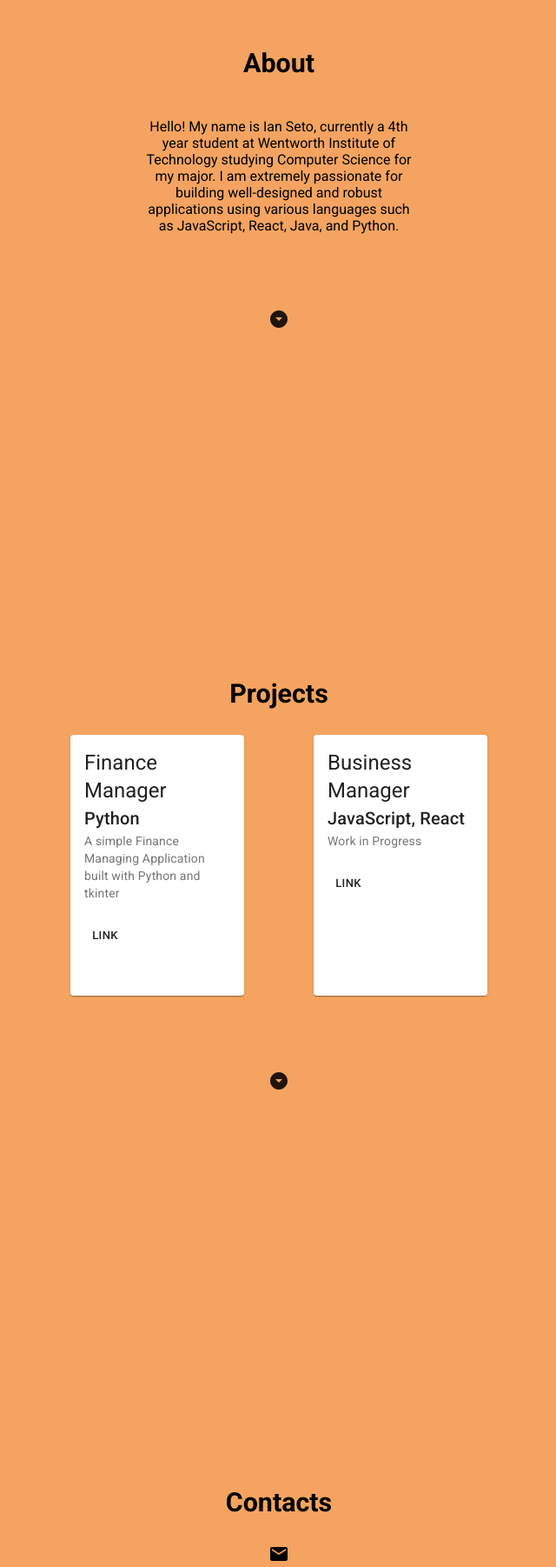
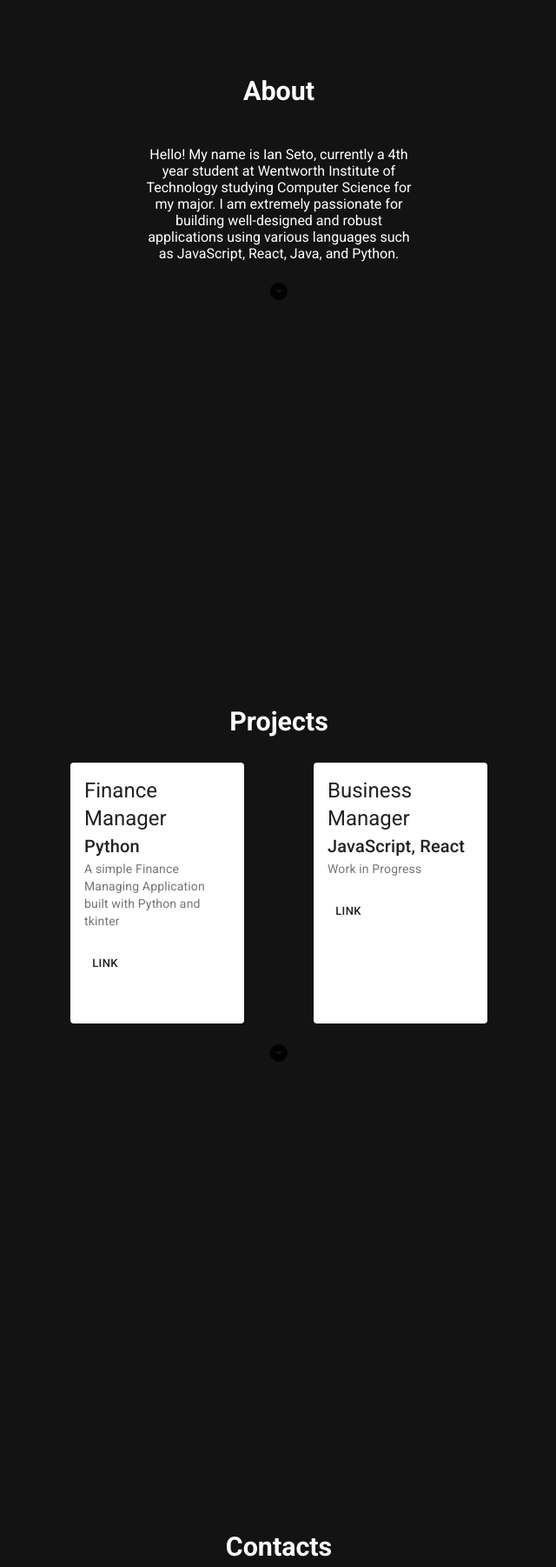
Before and after one commit to setoi1/React-Personal-Portfolio, a React (Create React App) app: page / in a window 1280 px wide. Shown: the part 995-2797 px from the top of the page at 87% size, without its empty margins (319-959 px from the left). Built offline with nearby package versions, Linux system fonts and the light colour scheme; grey boxes are pictures that could not be loaded.

Commit message:
Changed page background color

```diff
--- a/src/App.css
+++ b/src/App.css
@@ -3,7 +3,7 @@ body {
 }
 
 .App {
-  background-color: sandybrown;
+  background-color: #131313;
 }
 
 /*-------------------------*/
@@ -42,13 +42,14 @@ body {
   justify-content: center;
   align-items: center;
   font-size: calc(10px + 2vmin);
-  color: black;
+  color: white;
 }
 
 .page-transition {
+  color: white;
   display: flex;
   justify-content: center;
-  margin-top: 5rem;
+  margin-top: 1rem;
 }
 
 /*-------------------------*/
@@ -64,7 +65,6 @@ body {
 
 .about-section {
   height: 100vh;
-  background-color: sandybrown;
   display: flex;
   flex-direction: column;
   justify-content: center;
@@ -74,26 +74,15 @@ body {
 }
 
   .about-container {
-
+    color: white;
   }
 
-    .about-description {
 
-    }
-
-      .about-arrow-button {
-
-      }
-
-      .about-arrow-icon {
-
-      }
 
 /*-------------------------*/
 
 .projects-section {
   height: 100vh;
-  background-color: sandybrown;
   display: flex;
   flex-direction: column;
   justify-content: center;
@@ -130,7 +119,6 @@ body {
 
 .contacts-section {
   height: 100vh;
-  background-color: sandybrown;
   display: flex;
   flex-direction: column;
   justify-content: center;
@@ -138,10 +126,13 @@ body {
 
   .contacts-container {
     display: flex;
+    flex-direction: column;
     justify-content: center;
   }
 
   .contacts-list {
+    display: flex;
+    justify-content: center;
     list-style-type: none;
     margin: 0;
     padding: 0;
@@ -150,12 +141,14 @@ body {
   .contacts-list-item {
     display: flex;
     flex-direction: row;
+    margin-left: 1rem;
+    margin-right: 1rem;
     margin-bottom: 25px;
     text-decoration: none;
   }
 
   .contacts-item-link {
-    color: black;
+    color: white;
     text-decoration: none;
   }
 
```
